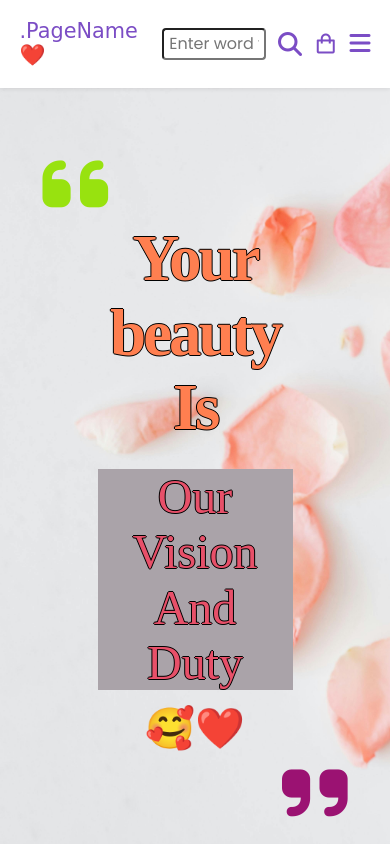
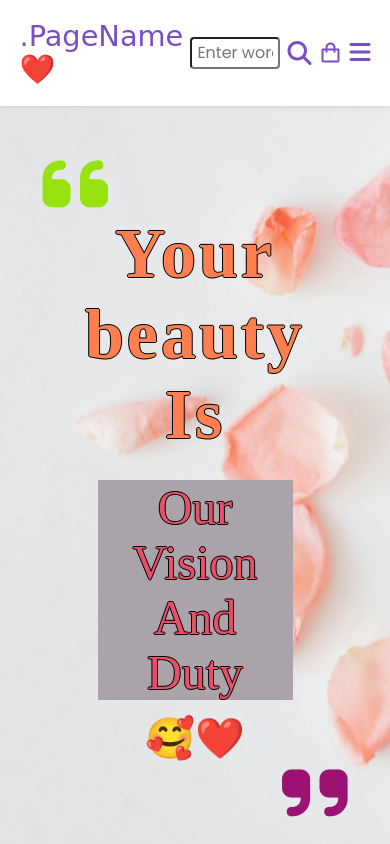
Before and after one commit to khaladEldegwiy/Online_Shopping, a plain HTML site: page index.html in a window 390 px wide. Shown: the top 844 px of the page. Drawn offline with nearby package versions, Linux system fonts and the light colour scheme; a web font is replaced by a local one.

Commit message:
Update style.css

```diff
--- a/css/style.css
+++ b/css/style.css
@@ -530,12 +530,14 @@ header {
   }
 
   .Logo {
-    font-size: 1.3rem;
-    font-weight: 400;
+    font-size: 1.8rem;
+    font-weight: 500;
   }
 
   .intro_text h1 {
-    font-size: 65px;
+    font-size: 70px;
+    letter-spacing: 3px;
+
   }
   .intro_text p {
     font-size: 3rem;
```
